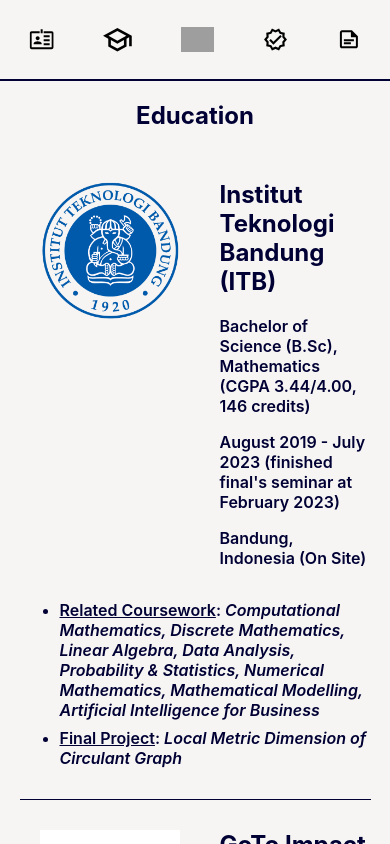
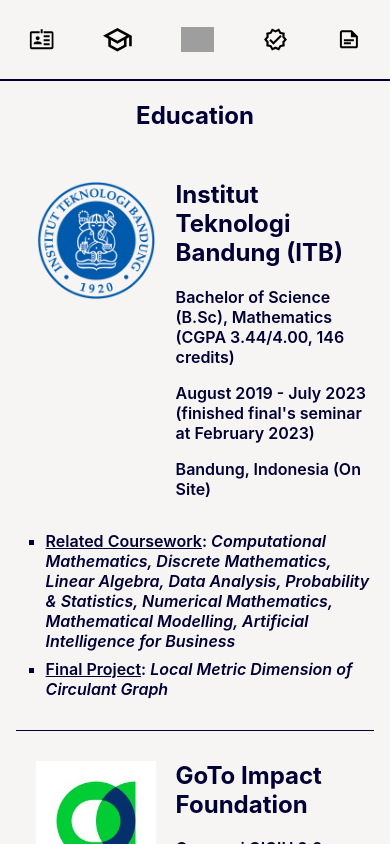
Before and after one commit to alif338/alif338.github.io, a React (Vite) app: page /education in a window 390 px wide. Shown: the top 844 px of the page. Built offline with nearby package versions, Linux system fonts and the light colour scheme; grey boxes are pictures that could not be loaded.

Commit message:
made slight wider for mobile responsive

```diff
--- a/src/App.css
+++ b/src/App.css
@@ -218,15 +218,20 @@
   }
 
   .list {
-    padding: 10px 5vw 20px;
+    padding: 10px 4vw 20px;
   }
 
   .list .card .card-left img {
-    max-height: 140px;
+    max-height: 120px;
   }
 
   .list .card .card-left {
-    padding: 20px;
+    padding: 20px 0px 0 20px;
+  }
+
+  .list .card ul {
+    padding-inline-start: 30px;
+    list-style-type: square;
   }
 
   .list .card ul li {
```
Also changed, not shown: 3 other files (tests, documents, lock files or other folders).
